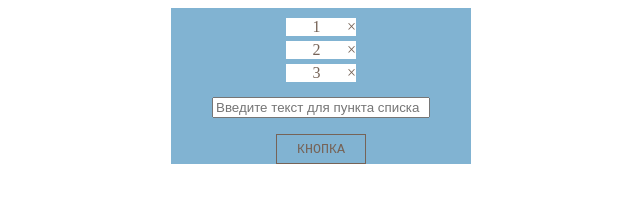
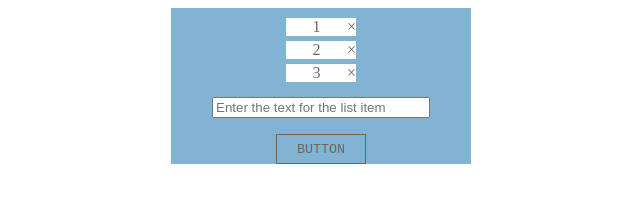
Before and after one commit to ulyss204/List1, a plain HTML site: page index.html in a window 1280 px wide. Shown: the full height of the page, 319-959 px from the left. Drawn offline with Linux system fonts and the light colour scheme.

Commit message:
Update index.html

```diff
--- a/index.html
+++ b/index.html
@@ -14,9 +14,9 @@
 		  <li class="das__item">3<span class="das__cross">&times</span></li>
 	    </ul>
 
-	    <input type="text" id="inp" placeholder="Введите текст для пункта списка">
+	    <input type="text" id="inp" placeholder="Enter the text for the list item">
 	    <p id="text"></p>
-	    <input type="submit" id="btn" value="кнопка">
+	    <input type="submit" id="btn" value="button">
 	</section>
 	<script src = "javascript.js"></script>
 </body>
```
